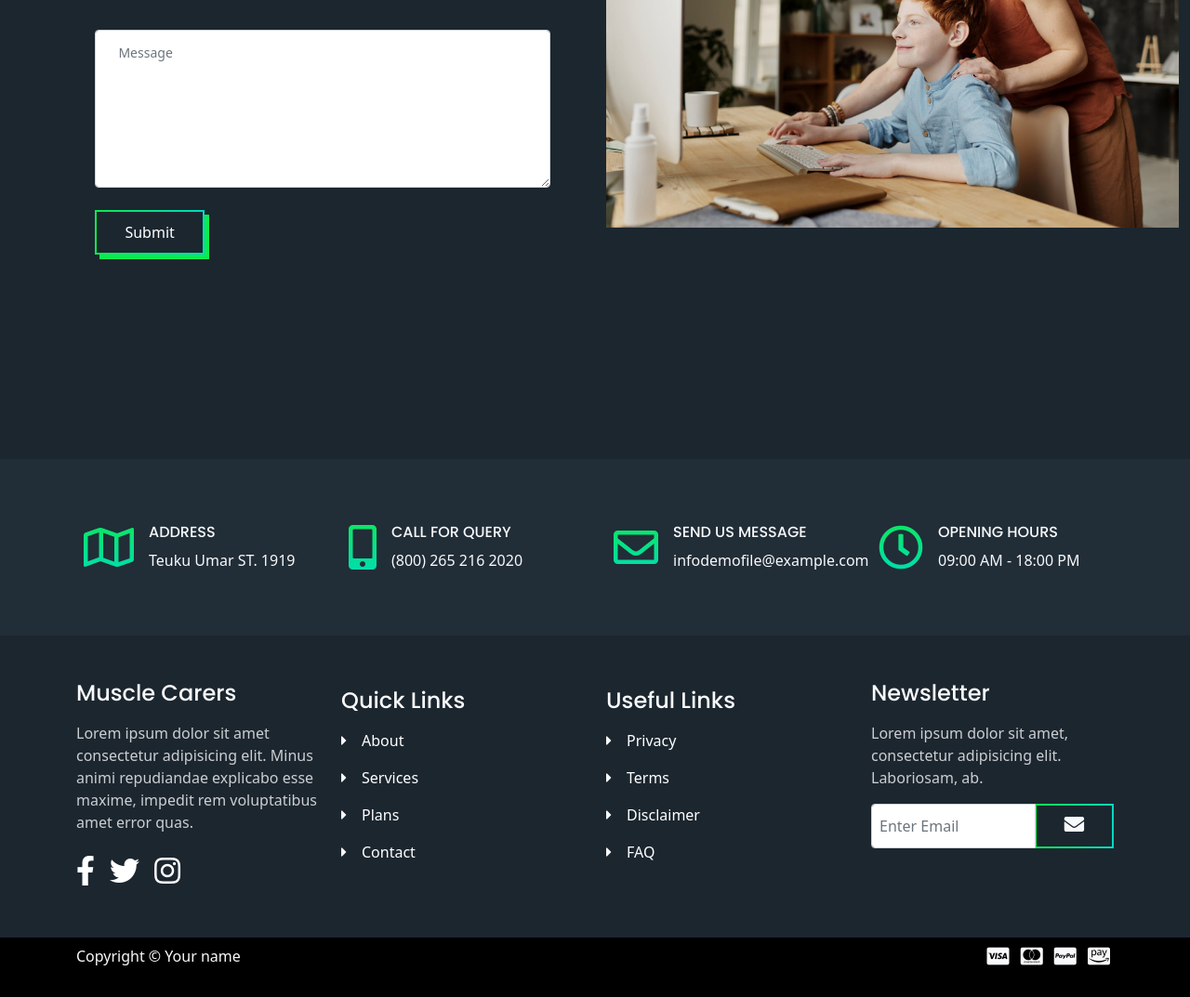
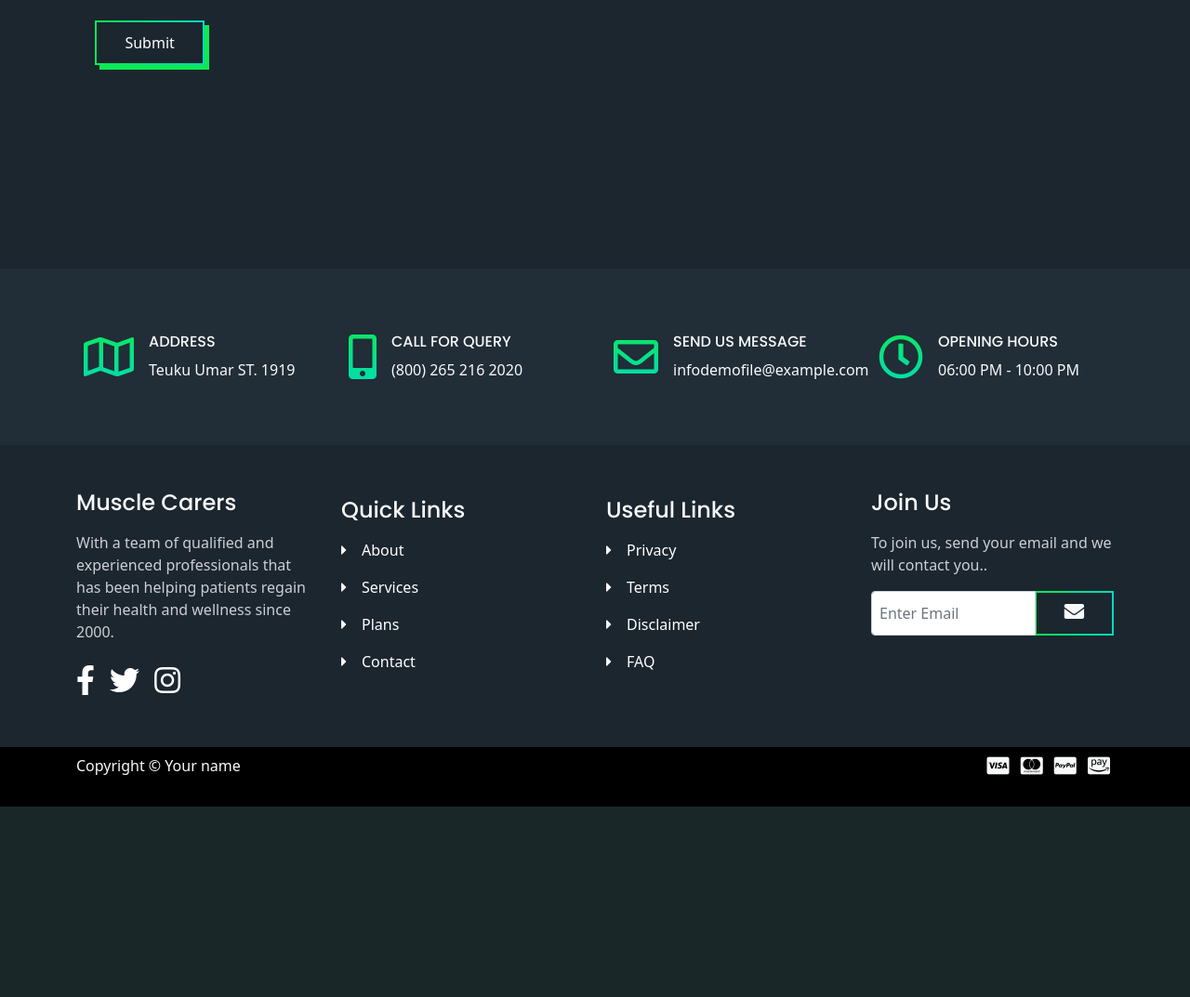
Before and after one commit to MarinaNasser/Physiotherapy-Department, a Flask app: page / in a window 1280 px wide. Shown: the part 4879-5952 px from the top of the page at 93% size. After the commit the page ends 5747 px from the top, so only its background shows below. Run offline with Flask 2, Linux system fonts and the light colour scheme; some libraries are stand-ins or nearby versions.

Commit message:
Alaa 7arakat

```diff
--- a/templates/index.html
+++ b/templates/index.html
@@ -431,7 +431,7 @@
     </section>
     <!-- end of work -->
 
-    <!-- Testimonials -->
+    <!-- Our Doctors-->
     <div class="slider-1 testimonial text-light d-flex align-items-center" id="bookNow">
       <div class="container">
         <div class="row">
@@ -490,7 +490,7 @@
                           />
                         </div>
                         <div class="ms-3 pt-2">
-                          <h6><a href="{{url_for('bookNow')}}">Dr. Marina Nasser</a>r</h6>
+                          <h6><a href="{{url_for('bookNow')}}">Dr. Marina Nasser</a></h6>
                           <p>ashtar dr fl 3alam</p>
                         </div>
                       </div>
@@ -567,38 +567,6 @@
     </div>
     <!-- end of testimonials -->
 
-    <!-- Newsletter -->
-    <section class="newsletter text-light py-5">
-      <div class="container">
-        <div class="row">
-          <div class="col-lg-6 text-center text-lg-start" data-aos="fade-right">
-            <h4 class="py-1">Subscribe to our Newsletter</h4>
-            <p class="para-light">
-              Lorem ipsum, dolor sit amet consectetur adipisicing elit. Dolor
-              deleniti nobis amet accusamus debitis facilis quibusdam officia
-              laborum nesciunt. Nihil.
-            </p>
-          </div>
-          <div class="col-lg-6 d-flex align-items-center" data-aos="fade-down">
-            <div class="input-group my-3">
-              <input
-                type="text"
-                class="form-control p-2"
-                placeholder="Enter your email address"
-                aria-label="Recipient's email"
-              />
-              <button class="btn-secondary text-light" type="button">
-                Subscribe
-              </button>
-            </div>
-          </div>
-        </div>
-        <!-- end of row -->
-      </div>
-      <!-- end of container -->
-    </section>
-    <!-- end of newsletter -->
-
     <!-- Contact -->
     <section class="contact d-flex align-items-center py-5" id="contact">
       <div class="container-fluid text-light">
@@ -650,7 +618,7 @@
           <div class="col-lg-6 d-flex align-items-center" data-aos="fade-down">
             <img
               class="img-fluid d-none d-lg-block"
-              src="static\assets\img\contact.jpg"
+              src="https://th.bing.com/th/id/R.a9b4543de90135151f15b4d604c574ff?rik=cMyhVe1RRUBqTw&riu=http%3a%2f%2fnewcanadiandrain.com%2fwp-content%2fuploads%2f2011%2f11%2fContact-Us-2000x1039.jpg&ehk=zmtaSlD9kWZh1RW5SQtgisoqbALASsuHA6vLmFkJ6oo%3d&risl=&pid=ImgRaw&r=0"
               alt="contact"
             />
           </div>
@@ -691,7 +659,7 @@
             <div class="p-2"><i class="far fa-clock fa-3x"></i></div>
             <div class="ms-2">
               <h6>OPENING HOURS</h6>
-              <p>09:00 AM - 18:00 PM</p>
+              <p>06:00 PM - 10:00 PM</p>
             </div>
           </div>
         </div>
@@ -711,10 +679,7 @@
               <h4 class="">Muscle Carers</h4>
             </div>
             <p class="py-3 para-light">
-              Lorem ipsum dolor sit amet consectetur adipisicing elit. Minus
-              animi repudiandae explicabo esse maxime, impedit rem voluptatibus
-              amet error quas.
-            </p>
+              With a team of qualified and experienced professionals that has been helping patients regain their health and wellness since 2000.</p>
             <div class="d-flex">
               <div class="me-3">
                 <a href="#your-link">
@@ -783,11 +748,10 @@
 
           <div class="col-lg-3 py-4 py-md-5">
             <div class="d-flex align-items-center">
-              <h4>Newsletter</h4>
+              <h4>Join Us</h4>
             </div>
             <p class="py-3 para-light">
-              Lorem ipsum dolor sit amet, consectetur adipisicing elit.
-              Laboriosam, ab.
+            To join us, send your email and we will contact you..
             </p>
             <div class="d-flex align-items-center">
               <div class="input-group mb-3">
```
